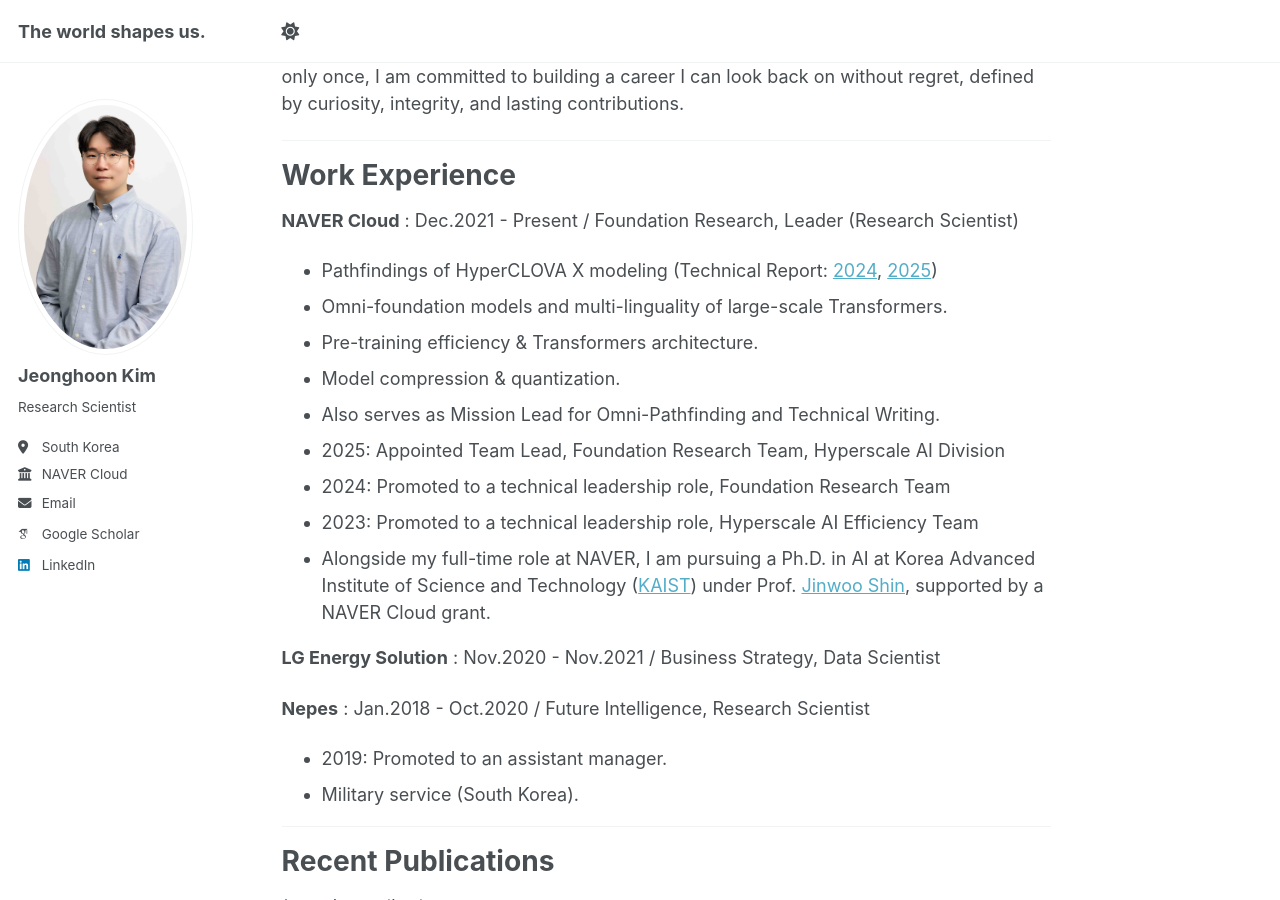
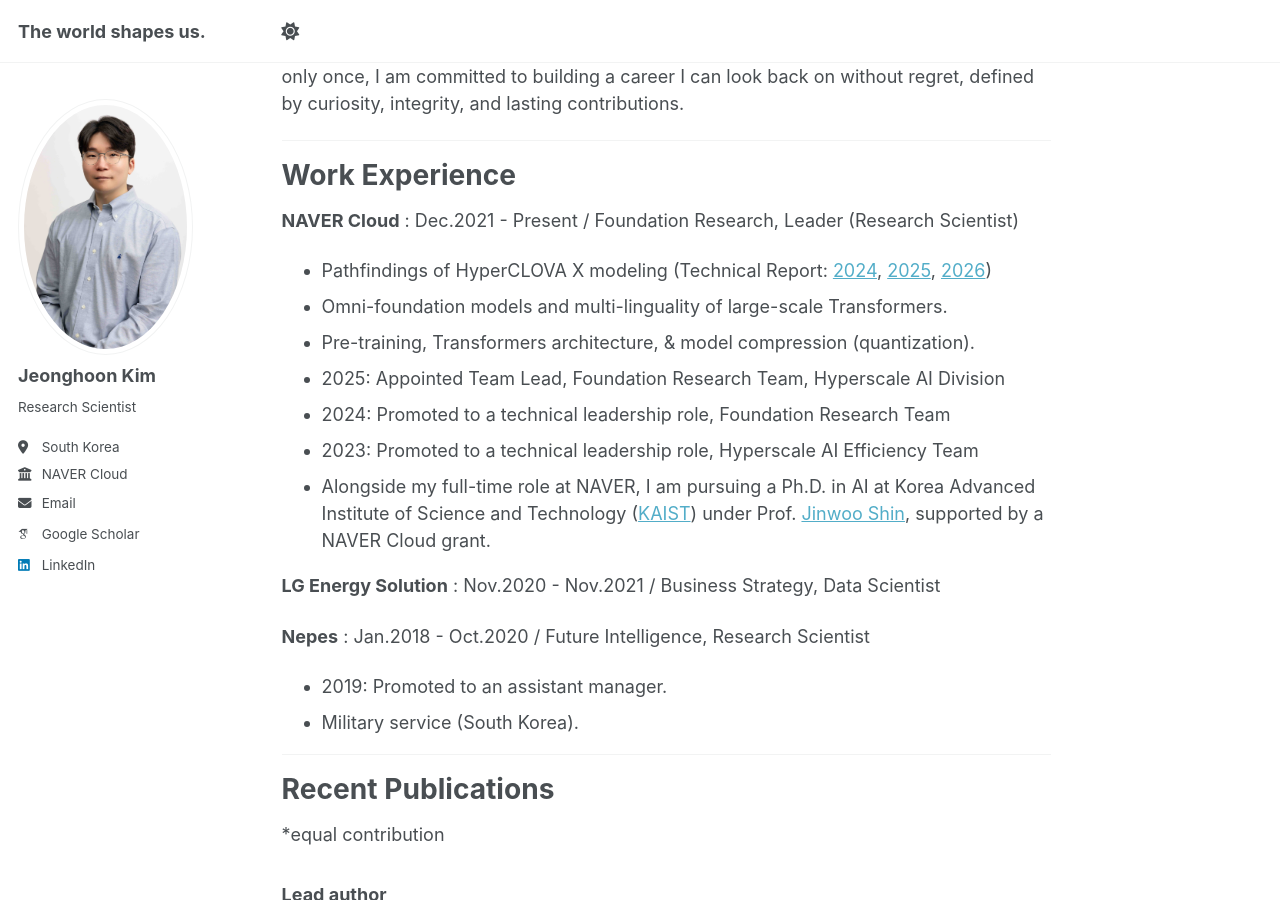
Before and after one commit to penpaperkeycode/penpaperkeycode.github.io, a Jekyll site: the page built from _pages/about.md, in a window 1280 px wide and 900 px high, scrolled down 444 px. Built offline with Jekyll 4.4.1, drawn with Linux system fonts in a browser that asks for light colours; some web fonts are replaced.

Commit message:
Update about.md

```diff
--- a/_pages/about.md
+++ b/_pages/about.md
@@ -19,11 +19,9 @@ Grounded in rigorous empirical methods, I believe industrial research matters mo
 Work Experience
 ======
 **NAVER Cloud** : Dec.2021 - Present / Foundation Research, Leader (Research Scientist)
-   * Pathfindings of HyperCLOVA X modeling (Technical Report: [2024](https://arxiv.org/abs/2404.01954), [2025](https://arxiv.org/abs/2506.22403))
+   * Pathfindings of HyperCLOVA X modeling (Technical Report: [2024](https://arxiv.org/abs/2404.01954), [2025](https://arxiv.org/abs/2506.22403), [2026](https://arxiv.org/abs/2601.01792))
    * Omni-foundation models and multi-linguality of large-scale Transformers.
-   * Pre-training efficiency & Transformers architecture.
-   * Model compression & quantization.
-   * Also serves as Mission Lead for Omni-Pathfinding and Technical Writing.
+   * Pre-training, Transformers architecture, & model compression (quantization).
    * 2025: Appointed Team Lead, Foundation Research Team, Hyperscale AI Division
    * 2024: Promoted to a technical leadership role, Foundation Research Team
    * 2023: Promoted to a technical leadership role, Hyperscale AI Efficiency Team
```
